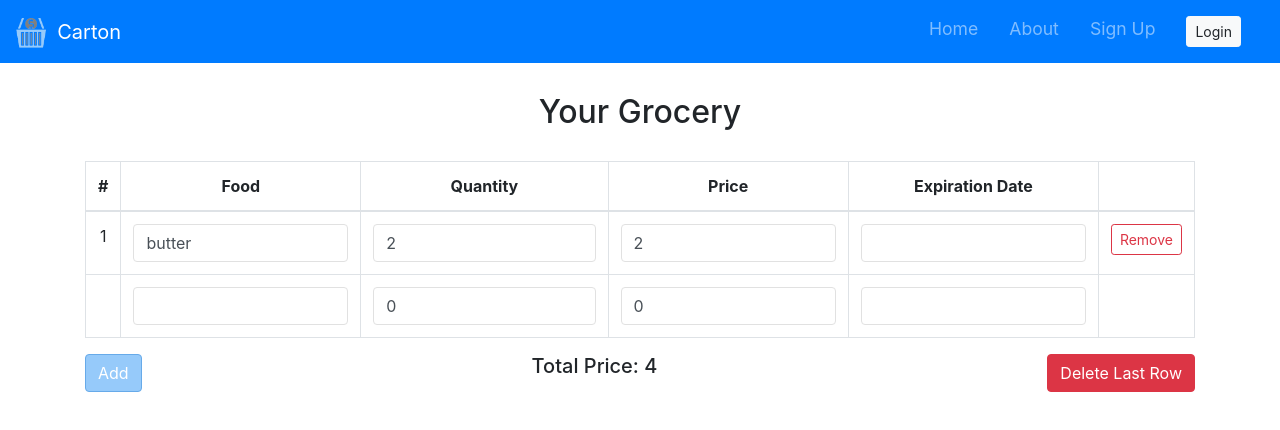
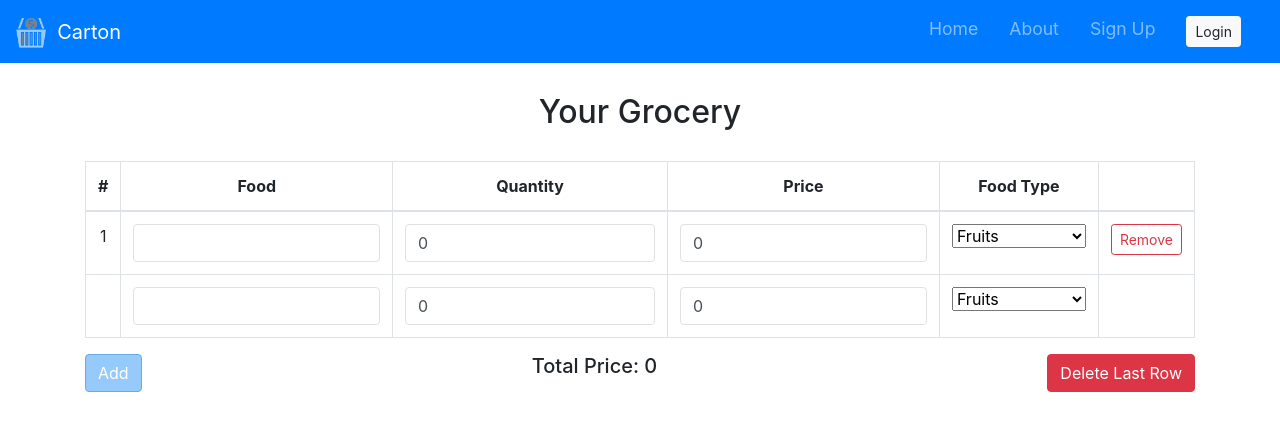
Before and after one commit to angelica-hernandez/Carton, a React (Create React App) app in the folder client/: page /additem in a window 1280 px wide. Shown: the top 430 px of the page. Built offline with nearby package versions, Linux system fonts and the light colour scheme.

Commit message:
added food type category in add grocery

```diff
--- a/client/src/components/AddNew.jsx
+++ b/client/src/components/AddNew.jsx
@@ -10,17 +10,17 @@ class AddNew extends Component {
     this.state = {
       rows: [
         {
-          food: "butter",
-          quantity: 2,
-          price: 2,
-          expirationDate: new Date()
+          food: "",
+          quantity: 0,
+          price: 0,
+          type: ""
         }
       ],
       newRow: {
         food: "",
         quantity: 0,
         price: 0,
-        expirationDate: ""
+        type: ""
       }
     };
     this.handleAddRow = this.handleAddRow.bind(this);
@@ -50,7 +50,7 @@ class AddNew extends Component {
                     <th className="text-center">Food</th>
                     <th className="text-center">Quantity</th>
                     <th className="text-center">Price</th>
-                    <th className="text-center">Expiration Date</th>
+                    <th className="text-center">Food Type</th>
                     <th />
                   </tr>
                 </thead>
@@ -112,7 +112,7 @@ class AddNew extends Component {
           this.setState({ ...this.state, newRow });
         }
         break;
-      case "expiration":
+      case "type":
       case "food":
         newRow[field] = e.target.value;
         this.setState({ ...this.state, newRow });
@@ -136,7 +136,7 @@ class AddNew extends Component {
           this.setState({ ...this.state, rows });
         }
         break;
-      case "expiration":
+      case "type":
       case "food":
         row[field] = e.target.value;
         rows[idx] = row;
@@ -148,17 +148,26 @@ class AddNew extends Component {
     }
   };
 
+  //   this.setState({
+  //     someState: obj
+  // }, () => {
+  //     this.afterSetStateFinished();
+  // });
+
   handleAddRow = () => {
     const rowToAdd = this.state.newRow;
-    this.setState({
-      rows: [...this.state.rows, rowToAdd],
-      newRow: {
-        food: "",
-        quantity: "",
-        price: "",
-        expirationDate: ""
+    this.setState(
+      {
+        rows: [...this.state.rows, rowToAdd],
+        newRow: {
+          food: "",
+          quantity: "",
+          price: "",
+          type: ""
+        }
       }
-    });
+      // ,() => console.log("New row added! ", this.state.rows)
+    );
   };
 
   handleRemoveRow = () => {
--- a/client/src/components/Item.jsx
+++ b/client/src/components/Item.jsx
@@ -33,13 +33,26 @@ export default props => {
         />
       </td>
       <td>
-        <input
+        {/* <input
           type="text"
           name="expiration"
           value={item.expiration}
           onChange={e => handleChange(e, "expiration", idx)}
           className="form-control"
-        />
+        /> */}
+        <select
+          value={item.type}
+          onChange={e => handleChange(e, "type", idx)}
+          name="type"
+        >
+          <option value="fruits">Fruits</option>
+          <option value="vegetables">Vegetables</option>
+          <option value="proteins">Proteins</option>
+          <option value="dairy">Dairy</option>
+          <option value="drinks">Drinks</option>
+          <option value="carbs">Carbohydrates</option>
+          <option value="others">Others</option>
+        </select>
       </td>
       <td>
         {idx >= 0 && (
--- a/client/src/components/NavBar.jsx
+++ b/client/src/components/NavBar.jsx
@@ -7,8 +7,6 @@ import Signup from "./Signup";
 import Login from "./Login";
 import Error from "./Error";
 import AddNew from "./AddNew";
-// import AddItem from "./AddItem";
-// import Add from "./Add";
 import navlogo from "../assets/navlogo.png";
 import "./NavBar.scss";
 
```
